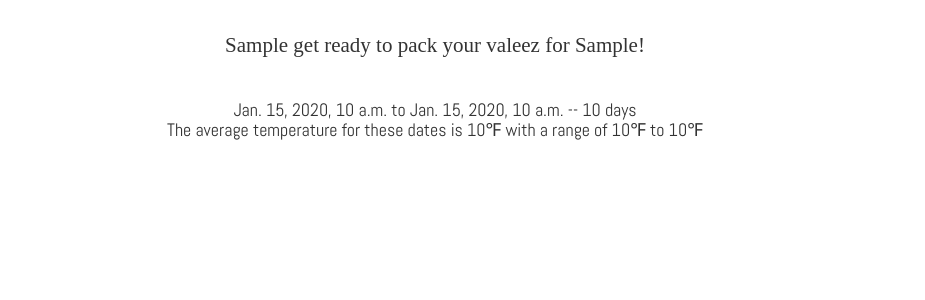
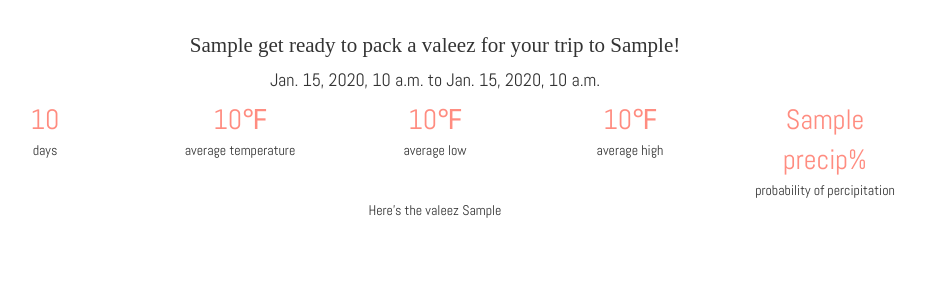
Before and after one commit to eleanorstrib/valeez-reboot-heroku, a Django app: template valeezapp/templates/valeezapp/show_valeez.html in a window 1280 px wide. Shown: the part 52-352 px from the top of the page, without its empty margins (205-1130 px from the left). Run offline with Django 3.2, Linux system fonts and the light colour scheme; the template is opened without the code that fills it: most values are stand-ins (such as "Sample title", 1, 10 or a date in 2020); some libraries are stand-ins or nearby versions; some web fonts are replaced.

Commit message:
have most of forecast elements working in the views.py file, displaying on page, basic query to garments table

```diff
--- a/valeezapp/static/styles/styles.css
+++ b/valeezapp/static/styles/styles.css
@@ -65,6 +65,19 @@ input, select {
 	font-size: 1.5em;
 }
 
+.number {
+	font-family: 'Abel', sans-serif;
+	font-size: 2em;
+	color: #FF8C80;
+}
+
+
+.number-title {
+	font-family: 'Abel', sans-serif;
+	font-size: 1em;
+}
+
+
 .btn-custom {
 	font-family: 'Abel', sans-serif;
 	border: 5px solid #AABBBB;
--- a/valeezapp/templates/valeezapp/show_valeez.html
+++ b/valeezapp/templates/valeezapp/show_valeez.html
@@ -3,10 +3,40 @@
 {% block content %}
 
 <div class="container" align="center">
-	<p><span class="title-text">{{ this_user }} get ready to pack your valeez for {{ destination_pretty }}!</span></p><br />
+	<p><span class="title-text">{{ this_user }} get ready to pack a valeez for your trip to {{ destination_pretty }}!</span></p>
 
-	<h4>{{ depart_date }} to {{ return_date }} -- {{ duration }} days
-	<p>The average temperature for these dates is {{ forecast.avg_temp_f }}&#8457 with a range of {{ forecast.min_temp_f}}&#8457 to {{ forecast.max_temp_f}}&#8457</p>
+	<p><h4>{{ depart_date }} to {{ return_date }}</h4></p>
+
+	<div class="row">
+		<div class="col-md-1">
+		</div>
+		<div class="col-md-2">
+			<span class="number">{{ duration }}</span><br />
+			<span class="number-title">days</span>
+		</div>
+		<div class="col-md-2">
+			<span class="number">{{ forecast.avg_temp_f }}&#8457</span><br />
+			<span class="number-title">average temperature</span>
+		</div>
+		<div class="col-md-2">
+			<span class="number">{{ forecast.min_temp_f}}&#8457</span><br />
+			<span class="number-title">average low</span>
+		</div>
+		<div class="col-md-2">
+			<span class="number">{{ forecast.max_temp_f }}&#8457</span><br />
+			<span class="number-title">average high</span>
+		</div>
+			<div class="col-md-2">
+			<span class="number">{{ forecast.precip }}%</span><br />
+			<span class="number-title">probability of percipitation</span>
+		</div>
+		<div class="col-md-1">
+		</div>
+	</div>
+
+
+
+	Here's the valeez {{ valeez_garments }}
 </div>
 
 
```
Also changed, not shown: valeezapp/views.py (+24 -3 lines).
